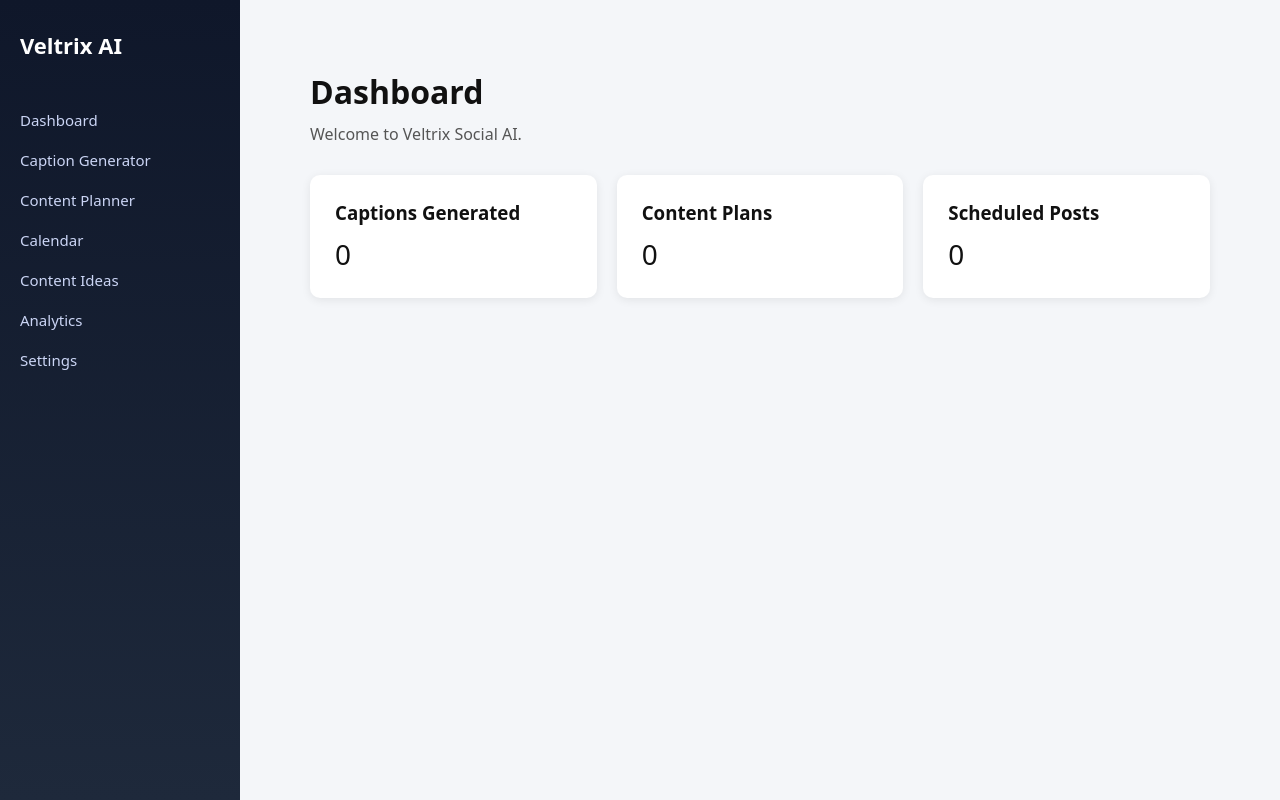
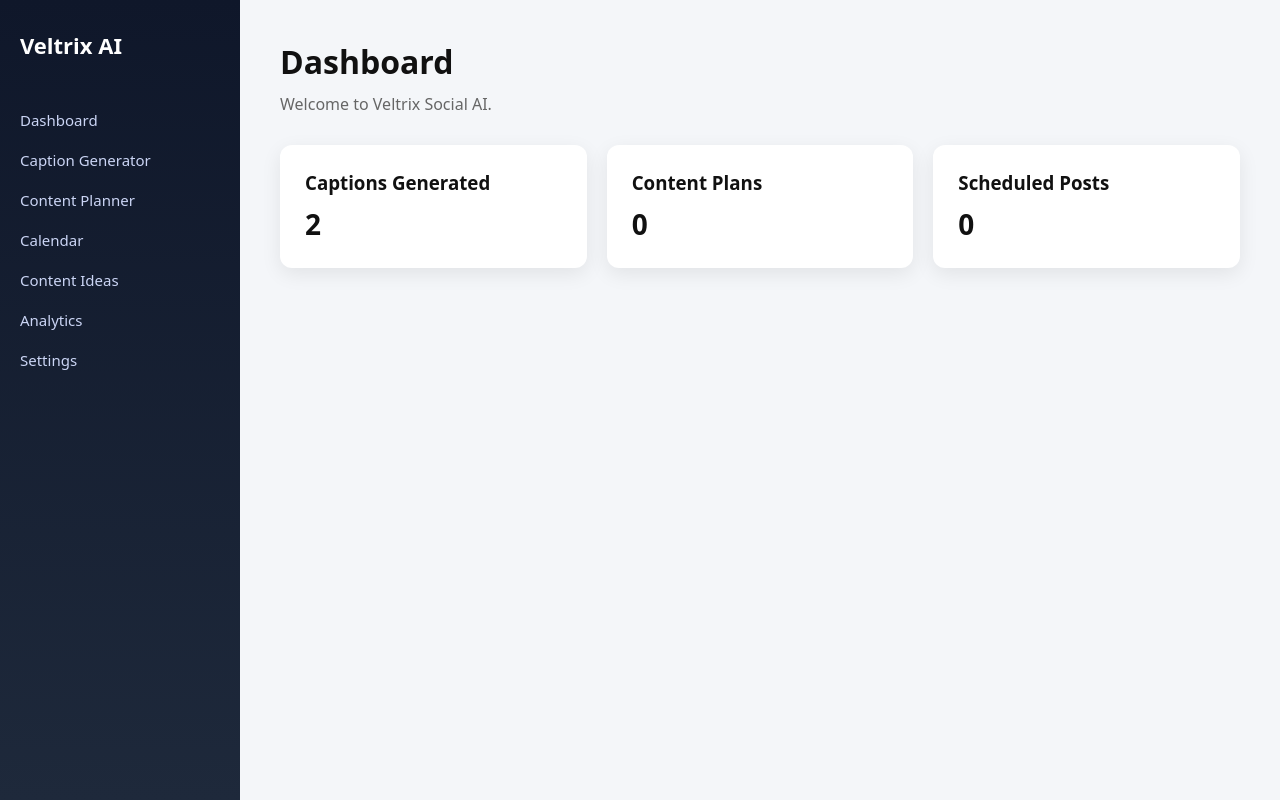
Before and after one commit to syedfaraz0099-sketch/veltrix-social-ai, a Next.js app in the folder frontend/: page /dashboard in a window 1280 px wide. Built offline with nearby package versions, Linux system fonts and the light colour scheme.

Commit message:
Update page.tsx

```diff
--- a/frontend/app/dashboard/page.tsx
+++ b/frontend/app/dashboard/page.tsx
@@ -1,85 +1,25 @@
-"use client"
+export default function DashboardPage() {
+  return (
+    <div>
 
-import { useEffect, useState } from "react"
+      <h1 style={{fontSize:"32px",marginBottom:"10px"}}>Dashboard</h1>
+      <p style={{color:"#666"}}>Welcome to Veltrix Social AI.</p>
 
-export default function DashboardPage() {
+      <div className="cards">
 
-  const [captions, setCaptions] = useState(0)
-  const [plans, setPlans] = useState(0)
-  const [scheduled, setScheduled] = useState(0)
-
-  useEffect(() => {
-
-    const savedCaptions = JSON.parse(localStorage.getItem("captions") || "[]")
-    const savedPlans = JSON.parse(localStorage.getItem("plans") || "[]")
-    const scheduledPosts = JSON.parse(localStorage.getItem("calendarPosts") || "[]")
-
-    setCaptions(savedCaptions.length)
-    setPlans(savedPlans.length)
-    setScheduled(scheduledPosts.length)
-
-  }, [])
-
-  return (
-    <div style={{ padding: "30px" }}>
-
-      <h1 style={{ marginBottom: "10px" }}>Dashboard</h1>
-      <p style={{ color: "#555" }}>
-        Welcome to Veltrix Social AI.
-      </p>
-
-      <div
-        style={{
-          display: "grid",
-          gridTemplateColumns: "repeat(3, 1fr)",
-          gap: "20px",
-          marginTop: "30px"
-        }}
-      >
-
-        {/* Card 1 */}
-        <div
-          style={{
-            background: "#fff",
-            padding: "25px",
-            borderRadius: "10px",
-            boxShadow: "0 2px 10px rgba(0,0,0,0.08)"
-          }}
-        >
+        <div className="card">
           <h3>Captions Generated</h3>
-          <p style={{ fontSize: "28px", marginTop: "10px" }}>
-            {captions}
-          </p>
+          <p>2</p>
         </div>
 
-        {/* Card 2 */}
-        <div
-          style={{
-            background: "#fff",
-            padding: "25px",
-            borderRadius: "10px",
-            boxShadow: "0 2px 10px rgba(0,0,0,0.08)"
-          }}
-        >
+        <div className="card">
           <h3>Content Plans</h3>
-          <p style={{ fontSize: "28px", marginTop: "10px" }}>
-            {plans}
-          </p>
+          <p>0</p>
         </div>
 
-        {/* Card 3 */}
-        <div
-          style={{
-            background: "#fff",
-            padding: "25px",
-            borderRadius: "10px",
-            boxShadow: "0 2px 10px rgba(0,0,0,0.08)"
-          }}
-        >
+        <div className="card">
           <h3>Scheduled Posts</h3>
-          <p style={{ fontSize: "28px", marginTop: "10px" }}>
-            {scheduled}
-          </p>
+          <p>0</p>
         </div>
 
       </div>
```
